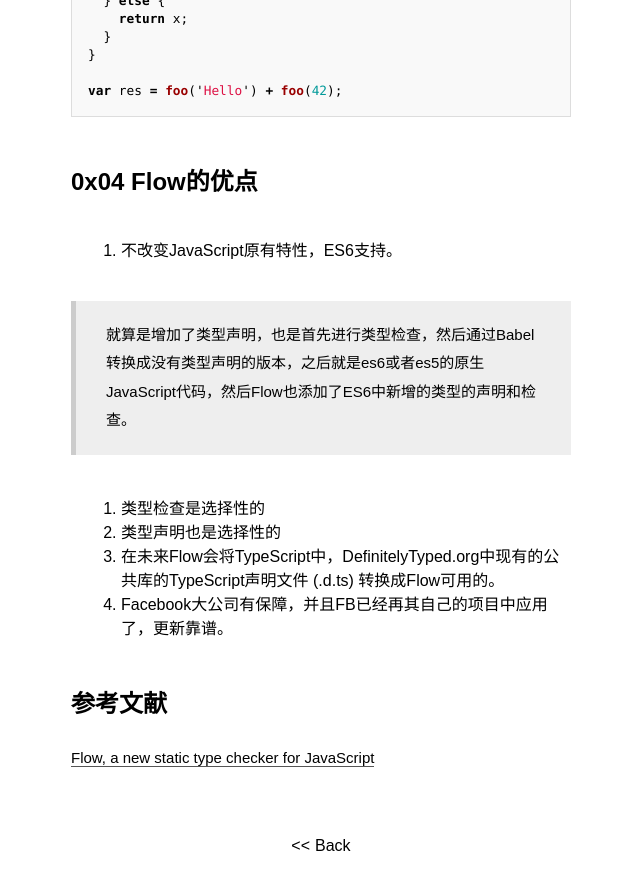
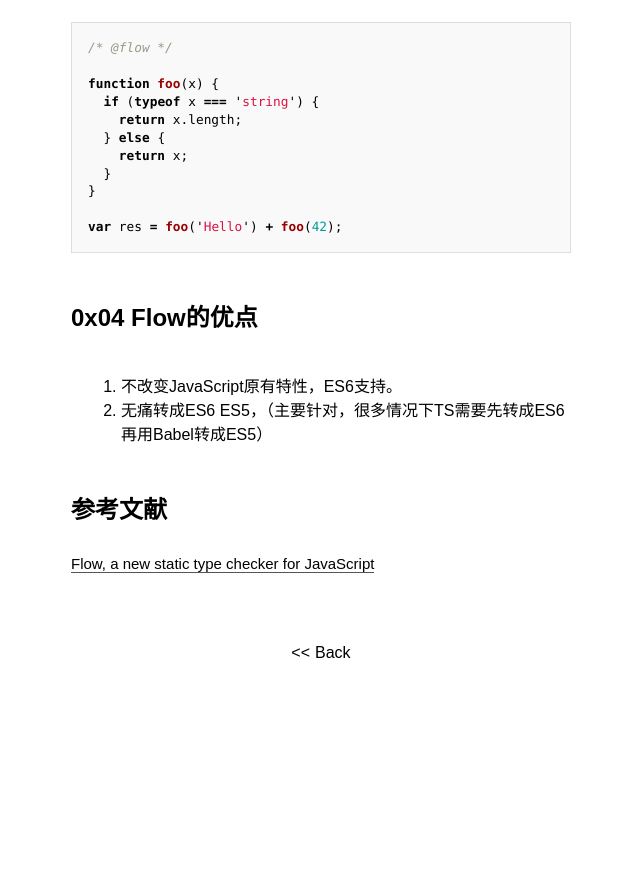
Before and after one commit to pinqy520/pinqy520.github.io, a Jekyll site: the page built from _posts/2016-02-11-flow-learning-1.md, in a window 1280 px wide and 900 px high, scrolled down 10634 px. Shown: the top 890 px of the window, without its empty margins (319-959 px from the left). Built offline with Jekyll 4.4.1, drawn with Linux system fonts in a browser that asks for light colours; some web fonts are replaced; comment, search, counter and statistics services are not loaded; after the commit the page ends 11341 px from its top, so only the background shows below that; some of the changed text lies outside the part shown.

Commit message:
更新flowtype 文章

```diff
--- a/_posts/2016-02-11-flow-learning-1.md
+++ b/_posts/2016-02-11-flow-learning-1.md
@@ -162,6 +161,10 @@
 代码提示自动补全：
 
 ![Nuclide自动补全](https://i.imgur.com/5ZyYscB.gif)
+
+### VS Code
+
+在VS Code中安装官方提供的Flow Language Support。（博主已转战VSCODE）
 
 ## 0x03 通过官方的例子进一步了解一下
 
@@ -375,13 +378,7 @@
 ## 0x04 Flow的优点
 
 1.  不改变JavaScript原有特性，ES6支持。
-
-> 就算是增加了类型声明，也是首先进行类型检查，然后通过Babel转换成没有类型声明的版本，之后就是es6或者es5的原生JavaScript代码，然后Flow也添加了ES6中新增的类型的声明和检查。
-
-2. 类型检查是选择性的
-3. 类型声明也是选择性的
-4. 在未来Flow会将TypeScript中，DefinitelyTyped.org中现有的公共库的TypeScript声明文件 (.d.ts) 转换成Flow可用的。
-5. Facebook大公司有保障，并且FB已经再其自己的项目中应用了，更新靠谱。
+2.  无痛转成ES6 ES5，（主要针对，很多情况下TS需要先转成ES6再用Babel转成ES5）
 
 
 
```
Also changed, not shown: other parts of _posts/2016-02-11-flow-learning-1.md (+3 -4 lines).
